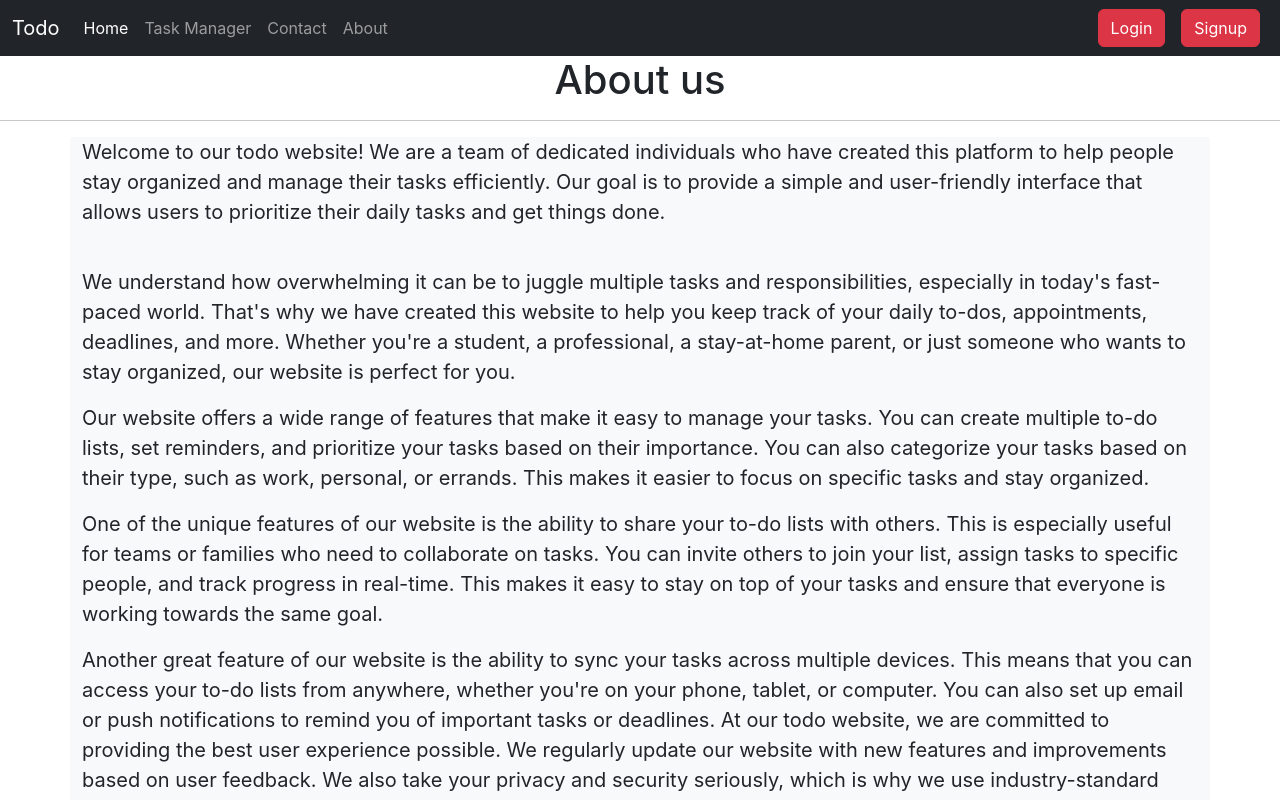
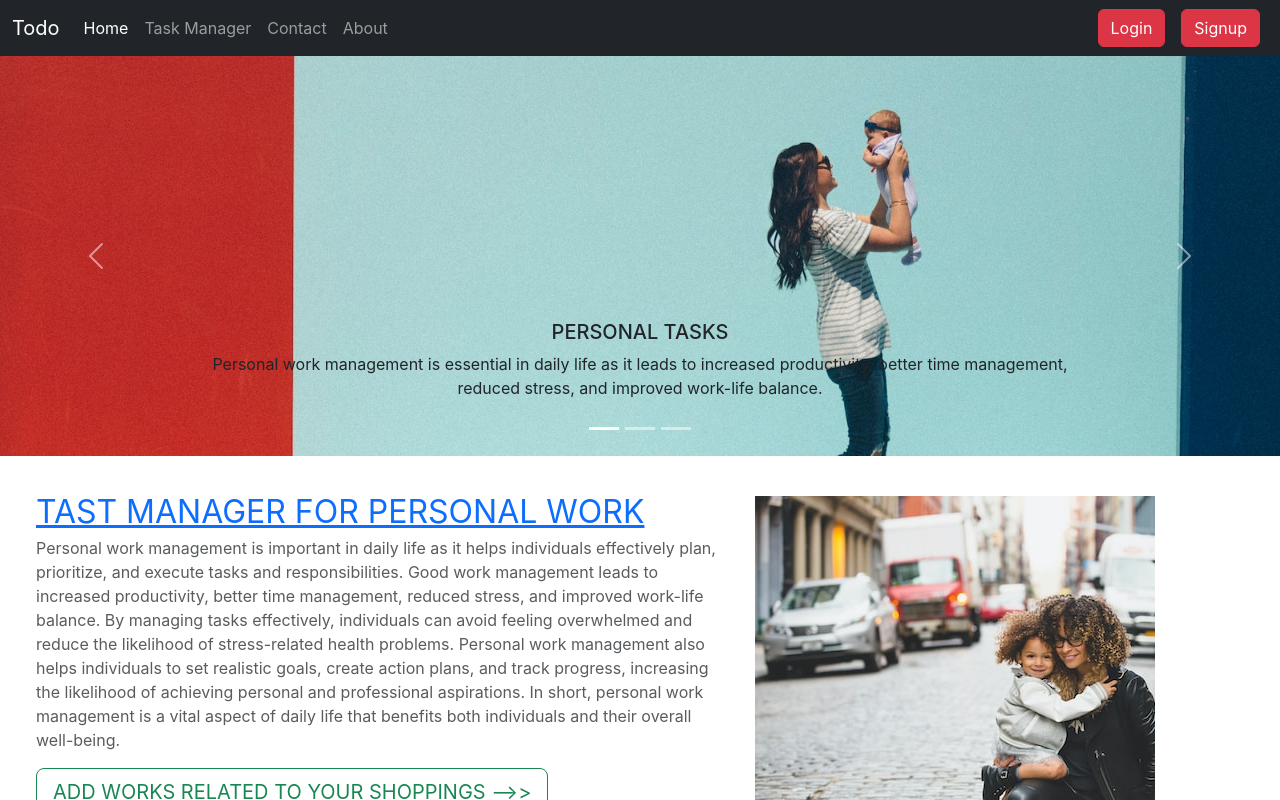
Before and after one commit to sinha-niranjan/tod, a React (Create React App) app: page / in a window 1280 px wide. Shown: the top 800 px of the page. Built offline with nearby package versions, Linux system fonts and the light colour scheme.

Commit message:
23-03-2023

```diff
--- a/package.json
+++ b/package.json
@@ -8,6 +8,7 @@
     "@testing-library/user-event": "^13.5.0",
     "react": "^18.2.0",
     "react-dom": "^18.2.0",
+    "react-router-dom": "^5.3.0",
     "react-scripts": "5.0.1",
     "web-vitals": "^2.1.4"
   },
--- a/src/App.js
+++ b/src/App.js
@@ -1,26 +1,46 @@
-import './App.css';
-import Carousel from './components/Carousel';
-import Navbar from './components/Navbar'
-import Cards from './components/Cards'
-import Footer from './components/footer'
-import About  from './components/About';
-import Login from './components/Login'
-import Signup from './components/Signup'
-import Contact from './components/Contact';
-import TaskManager from './components/TaskManager';
+import "./App.css";
+import Carousel from "./components/Carousel";
+import Navbar from "./components/Navbar";
+import Cards from "./components/Cards";
+import Footer from "./components/footer";
+import About from "./components/About";
+import Login from "./components/Login";
+import Signup from "./components/Signup";
+import Contact from "./components/Contact";
+import TaskManager from "./components/TaskManager";
+
+import { BrowserRouter as Router, Switch, Route } from "react-router-dom";
+
 function App() {
+
   return (
-   <>
-   <Navbar mode = "dark"/>
-   {/* <Carousel/>
-   <Cards/> */}
-   {/* <Login /> */}
-   {/* <Signup /> */}
-   {/* <Contact /> */}
-   <About/>
-   {/* <TaskManager /> */}
-   <Footer/>
-   </>
+    <Router>
+      <>
+        <Navbar mode="dark" login = "login" />
+        <Switch>
+          <Route exact path="/">
+            <Carousel />
+            <Cards />
+          </Route>
+          <Route exact path="/login">
+            <Login />
+          </Route>
+          <Route exact path="/signup">
+            <Signup />
+          </Route>
+          <Route exact path="/contact">
+            <Contact />
+          </Route>
+          <Route exact path="/taskManager">
+            <TaskManager />
+          </Route>
+          <Route exact path="/about">
+            <About />
+          </Route>
+        </Switch>
+        <Footer />
+      </>
+    </Router>
   );
 }
 
--- a/src/components/Navbar.js
+++ b/src/components/Navbar.js
@@ -1,15 +1,17 @@
 import React from "react";
+import {BrowserRouter as Router, Link } from "react-router-dom";
 
 function navbar(props) {
   return (
+    <Router>
       <div>
         <nav
           className={`navbar navbar-expand-lg bg-${props.mode} navbar-${props.mode} `}
         >
           <div className="container-fluid">
-          <a className="navbar-brand" href="/">
+            <Link to="/" className="navbar-brand">
               Todo
-          </a>
+            </Link>
             <button
               className="navbar-toggler"
               type="button"
@@ -21,39 +23,47 @@ function navbar(props) {
             >
               <span className="navbar-toggler-icon"></span>
             </button>
-          <div className="collapse navbar-collapse" id="navbarSupportedContent">
+            <div
+              className="collapse navbar-collapse"
+              id="navbarSupportedContent"
+            >
               <ul className="navbar-nav me-auto mb-2 mb-lg-0">
                 <li className="nav-item">
-                <a className="nav-link active" aria-current="page" href="/">
+                  <Link to="/" className="nav-link active" aria-current="page">
                     Home
-                </a>
+                  </Link>
                 </li>
                 <li className="nav-item">
-                <a className="nav-link" href="/">
+                  <Link to="/taskManager" className="nav-link">
                     Task Manager
-                </a>
+                  </Link>
                 </li>
                 <li className="nav-item">
-                <a className="nav-link" href="/">
+                  <Link to="/contact" className="nav-link">
                     Contact
-                </a>
+                  </Link>
                 </li>
                 <li className="nav-item">
-                <a className="nav-link" href="/">
+                  <Link to="/about" className="nav-link">
                     About
-                </a>
+                  </Link>
                 </li>
               </ul>
+              <Link to={props.login} className="nav-link">
                 <button type="button " className="btn btn-danger nav-item mx-2">
                   Login
                 </button>
+              </Link>
+              <Link to="/signup" className="nav-link">
                 <button type="button " className="btn btn-danger nav-item mx-2">
                   Signup
                 </button>
+              </Link>
             </div>
           </div>
         </nav>
       </div>
+    </Router>
   );
 }
 
```
Also changed, not shown: 1 other file (tests, documents, lock files or other folders). Lines whose indentation alone changed are shown as unchanged.
